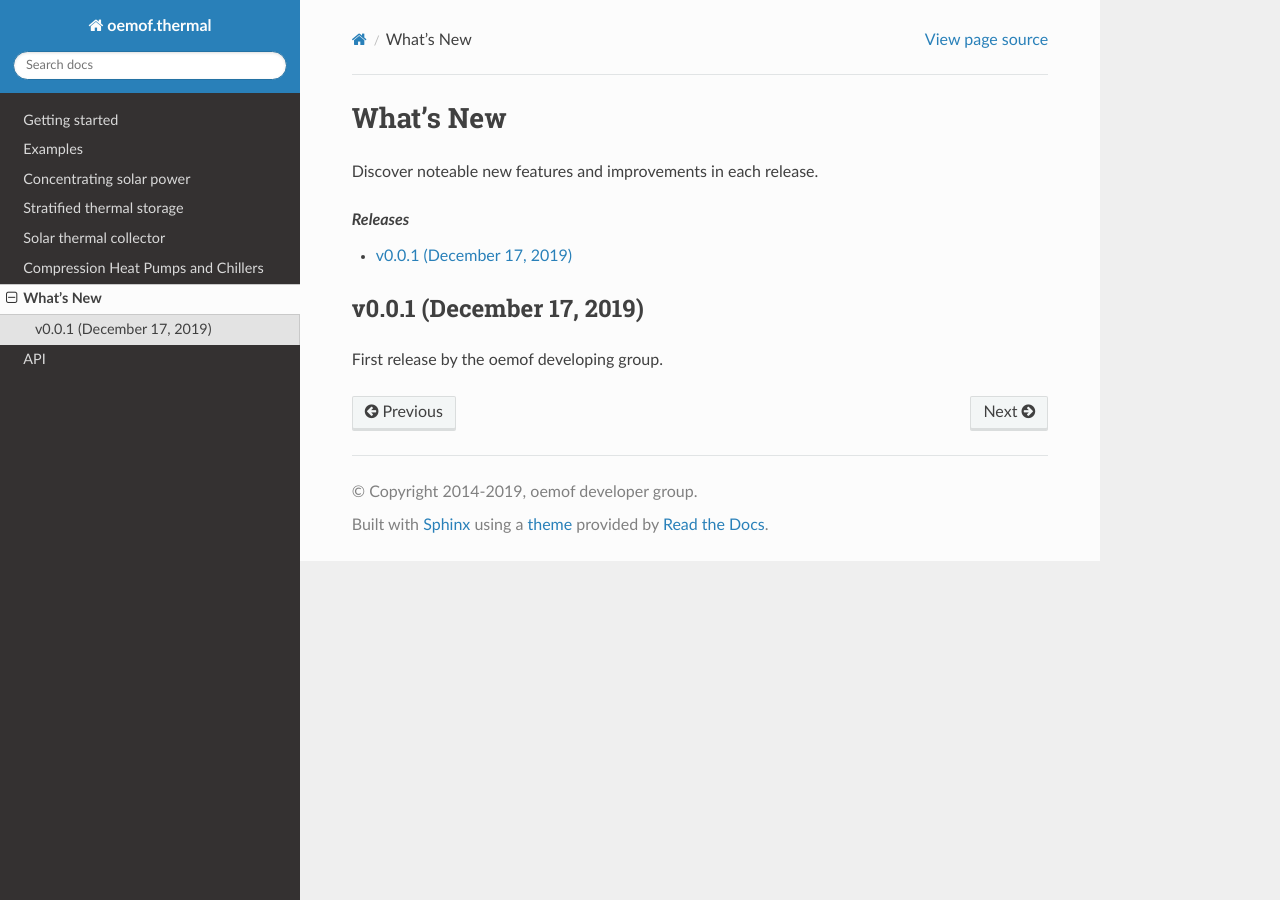
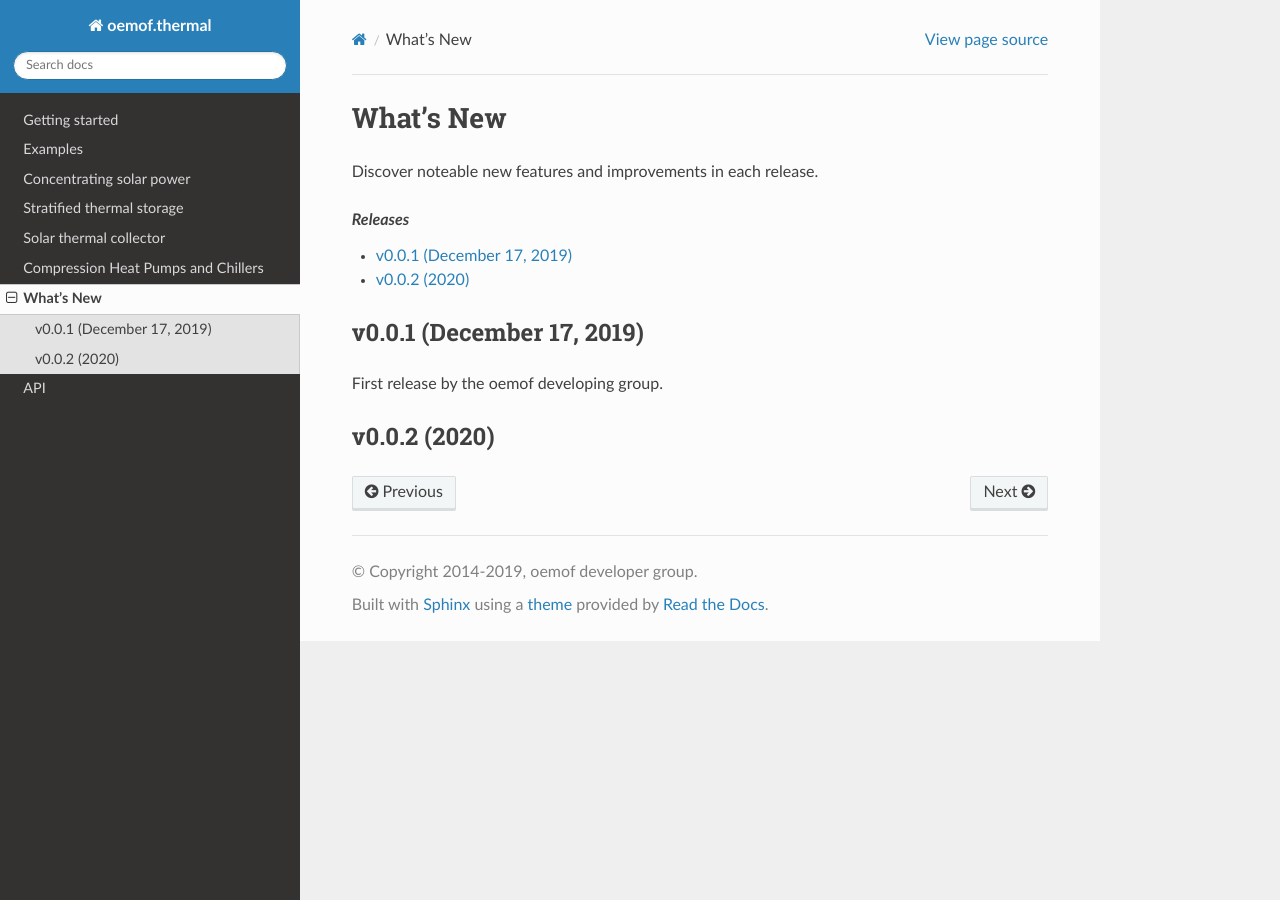
Before and after one commit to oemof/oemof-thermal, a Sphinx documentation site: the page built from docs/whats_new.rst, in a window 1280 px wide. Built offline with Sphinx 7.4.7 and the Read the Docs theme 2.0.0, drawn with Linux system fonts in a browser that asks for light colours; formulas are drawn with MathJax 3; pages that are not in the unit, such as notebooks, are missing from menus.

Commit message:
Add 0.0.2 to whatsnew

```diff
--- a/docs/whats_new.rst
+++ b/docs/whats_new.rst
@@ -9,3 +9,4 @@ Discover noteable new features and improvements in each release.
     :backlinks: top
 
 .. include::  whats_new/v0-0-1.rst
+.. include::  whats_new/v0-0-2.rst
```
